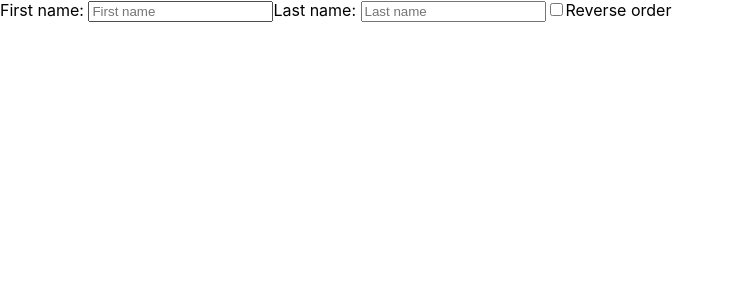
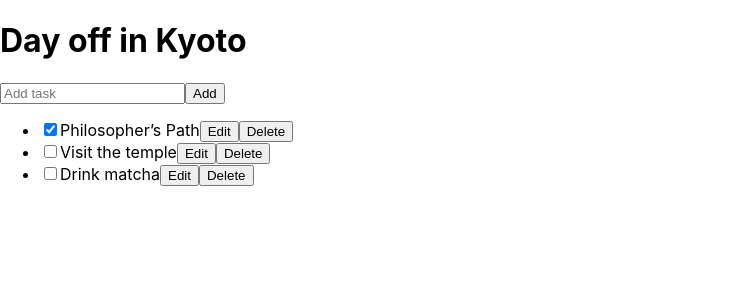
Before and after one commit to holywaterBetter/react1, a React (Create React App) app: page / in a window 1280 px wide. Shown: the top 300 px of the page, without its empty margins (0-732 px from the left). Built offline with nearby package versions, Linux system fonts and the light colour scheme.

Commit message:
feat(#4): State 관리하기 - Reducer와 context를 결합하기

```diff
--- /dev/null
+++ b/src/AddTask.js
@@ -0,0 +1,29 @@
+import { useState, useContext } from 'react';
+import { DispatchContext } from './TaskContext';
+
+let nextId = 3;
+export default function AddTask() {
+  const [text, setText] = useState('');
+  const dispatch = useContext(DispatchContext);
+
+  function onAddTask(text) {
+    dispatch({
+        type: 'added',
+        id: nextId++,
+        text: text,
+      });
+  }
+  return (
+    <>
+      <input
+        placeholder="Add task"
+        value={text}
+        onChange={e => setText(e.target.value)}
+      />
+      <button onClick={() => {
+        setText('');
+        onAddTask(text);
+      }}>Add</button>
+    </>
+  )
+}
--- a/src/App.tsx
+++ b/src/App.tsx
@@ -1,47 +1,13 @@
-import { useState } from 'react';
+import AddTask from './AddTask';
+import TaskContext from './TaskContext';
+import TaskList from './TaskList';
 
-export default function App() {
-  const [reverse, setReverse] = useState(false);
-  let checkbox = (
-    <label>
-      <input
-        type="checkbox"
-        checked={reverse}
-        onChange={e => setReverse(e.target.checked)}
-      />
-      Reverse order
-    </label>
-  );
-  if (reverse) {
-    return (
-      <>
-        <Field key="l" label="Last name" />
-        <Field key="f" label="First name" />
-        {checkbox}
-      </>
-    );
-  } else {
-    return (
-      <>
-        <Field key="f" label="First name" />
-        <Field key="l"  label="Last name" />
-        {checkbox}
-      </>
-    );
-  }
-}
-
-function Field({ label }) {
-  const [text, setText] = useState('');
+export default function TaskApp() {
   return (
-    <label>
-      {label}:{' '}
-      <input
-        type="text"
-        value={text}
-        placeholder={label}
-        onChange={e => setText(e.target.value)}
-      />
-    </label>
+    <TaskContext>
+      <h1>Day off in Kyoto</h1>
+      <AddTask/>
+      <TaskList/>
+    </TaskContext>
   );
 }
--- /dev/null
+++ b/src/TaskContext.js
@@ -0,0 +1,51 @@
+import { createContext, useReducer } from 'react';
+
+export const TasksContext = createContext(null);
+export const DispatchContext = createContext(null);
+
+export default function TaskContext({ children }) {
+    const [tasks, dispatch] = useReducer(
+        tasksReducer,
+        initialTasks
+    );
+    return (
+        <TasksContext.Provider value={tasks}>
+            <DispatchContext.Provider value={dispatch}>
+                {children}
+            </DispatchContext.Provider>
+        </TasksContext.Provider>
+    );
+}
+
+function tasksReducer(tasks, action) {
+    switch (action.type) {
+      case 'added': {
+        return [...tasks, {
+          id: action.id,
+          text: action.text,
+          done: false
+        }];
+      }
+      case 'changed': {
+        return tasks.map(t => {
+          if (t.id === action.task.id) {
+            return action.task;
+          } else {
+            return t;
+          }
+        });
+      }
+      case 'deleted': {
+        return tasks.filter(t => t.id !== action.id);
+      }
+      default: {
+        throw Error('Unknown action: ' + action.type);
+      }
+    }
+  }
+
+const initialTasks = [
+    { id: 0, text: 'Philosopher’s Path', done: true },
+    { id: 1, text: 'Visit the temple', done: false },
+    { id: 2, text: 'Drink matcha', done: false }
+  ];
--- /dev/null
+++ b/src/TaskList.js
@@ -0,0 +1,73 @@
+import { useContext, useState } from 'react';
+import { TasksContext, DispatchContext } from './TaskContext';
+
+export default function TaskList() {
+  const tasks = useContext(TasksContext);
+  return (
+    <ul>
+      {tasks.map(task => (
+        <li key={task.id}>
+          <Task task={task} />
+        </li>
+      ))}
+    </ul>
+  );
+}
+
+function Task({task}) {
+  const [isEditing, setIsEditing] = useState(false);
+  const dispatch = useContext(DispatchContext);
+  let taskContent;
+  if (isEditing) {
+    taskContent = (
+      <>
+        <input
+          value={task.text}
+          onChange={e => {
+            console.warn('이거 맞냐')
+            dispatch({
+                type: 'changed',
+                task: {
+                    ...task,
+                    text: e.target.value
+                  }
+              });
+          }}
+        />
+        <button onClick={() => setIsEditing(false)}>
+          Save
+        </button>
+      </>
+    );
+  } else {
+    taskContent = (
+      <>
+        {task.text}
+        <button onClick={() => setIsEditing(true)}>
+          Edit
+        </button>
+      </>
+    );
+  }
+  return (
+    <label>
+      <input
+        type="checkbox"
+        checked={task.done}
+        onChange={e => {
+            dispatch({
+                type: 'changed',
+                task: {
+                    ...task,
+                    done: !task.done
+                  }
+              });
+          }}
+      />
+      {taskContent}
+      <button onClick={() => dispatch({type: 'deleted',id: task.id})}>
+        Delete
+      </button>
+    </label>
+  );
+}
```
